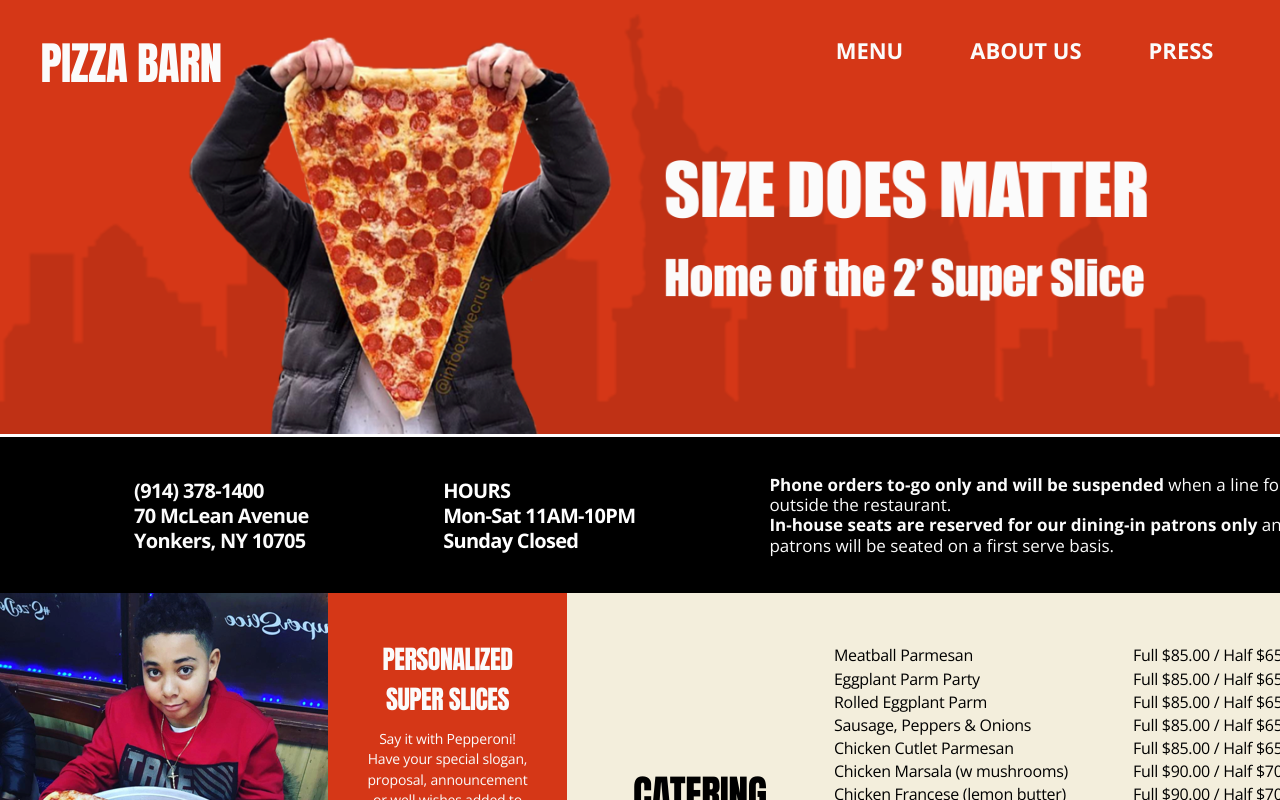
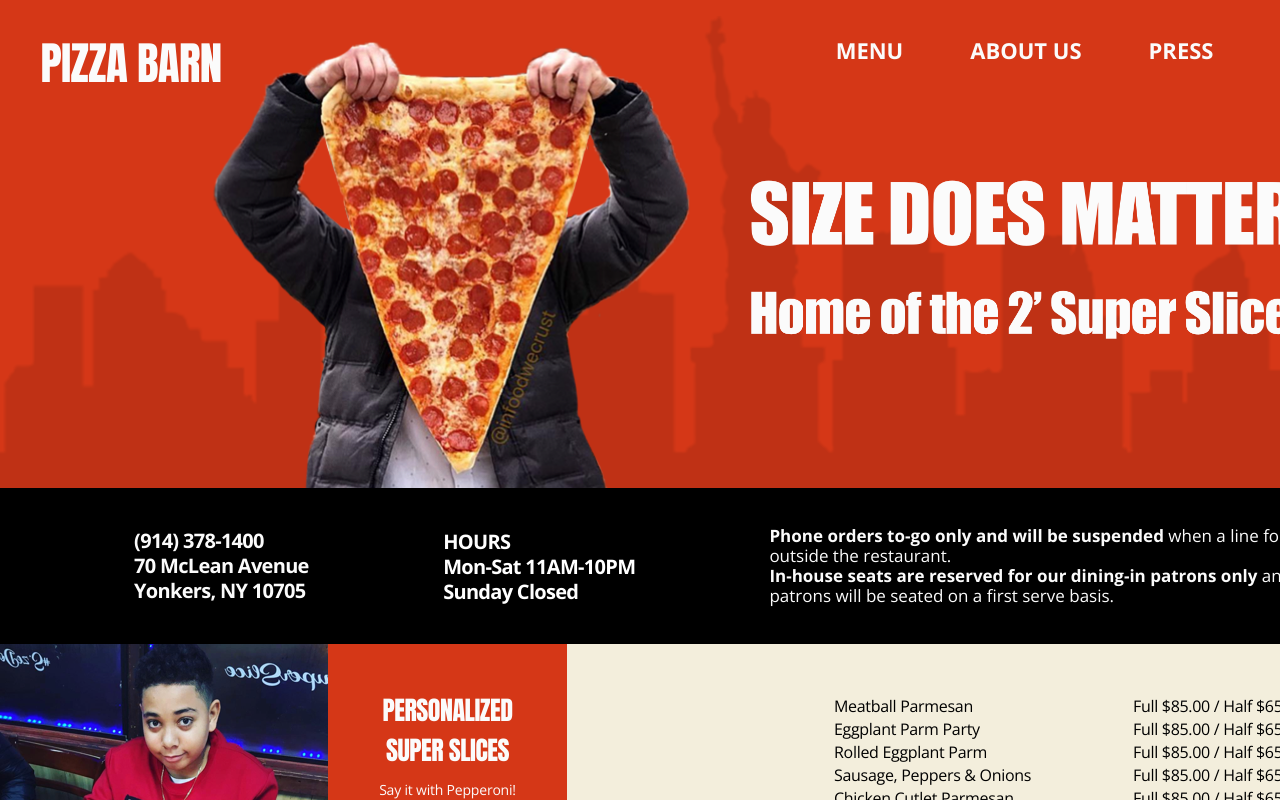
Before and after one commit to juniperalcorn/pizza-barn, a React (Create React App) app: page / in a window 1280 px wide. Shown: the top 800 px of the page. Built offline with nearby package versions, Linux system fonts and the light colour scheme.

Commit message:
smooth scrolling added

```diff
--- a/src/App.css
+++ b/src/App.css
@@ -2,3 +2,7 @@
   height: 100%;
   width: 1444px;
 }
+
+html {
+  scroll-behavior: smooth;
+}
--- a/src/components/caterHistoryNews/caterHistoryNews.js
+++ b/src/components/caterHistoryNews/caterHistoryNews.js
@@ -64,7 +64,7 @@
                     </div>
                 </div>
 
-                <div className='cHN-historyBlock'>
+                <div className='cHN-historyBlock' id="about">
                     <div className='cHN-historyBlock-header'>YONKER’S BEST PIZZA SINCE 1975</div>
 
                     <div className='cHN-historyBlock-lineContain'>
@@ -84,7 +84,7 @@
 
                 </div>
 
-                <div className='cHN-newsBlock'>
+                <div className='cHN-newsBlock' id="press">
                     <div className='cHN-newsBlock-header'>PEOPLE LOVE PIZZA BARN!</div>
                     <div className='cHN-newsBlock-linkContain'>
                         <div className='cHN-newsBlock-linkContain-link'><a href='#'><img id='foodNet' src={foodNet}></img></a></div>
--- a/src/components/header/Header.css
+++ b/src/components/header/Header.css
@@ -42,12 +42,11 @@
       background-color: black;
       float: left;
       justify-content: space-evenly;
-      margin-top: -3.5%;
       }
 
   .backImage {
     position: absolute;
-    width: 100%;
+    width: 1444px;
     z-index: -1;
   }
 
--- a/src/components/header/Header.js
+++ b/src/components/header/Header.js
@@ -11,11 +11,11 @@
           <div className='links'>
             <a className='home' href="#">MENU</a>
 
-            <a className='products' href="#">ABOUT US</a>
+            <a className='products' href="#about">ABOUT US</a>
 
-            <a className='about' href="#">PRESS</a>
+            <a className='about' href="#press">PRESS</a>
 
-            <a className='about' href="#">GALLERY</a>
+            <a className='about' href="#gallery">GALLERY</a>
 
           </div>
           <div className="title"><h2>PIZZA BARN</h2></div>
--- a/src/components/media/Media.js
+++ b/src/components/media/Media.js
@@ -38,7 +38,7 @@
                     style={{display: "flex", float: "right"}}
                 >
                 </ReactPlayer>
-                    <div className="media__container__copy">
+                    <div className="media__container__copy" id="gallery">
                         <span className="media__container__copy__header">DO YOU HAVE WHAT IT TAKES TO FINISH A SUPER SLICE?</span> <br/>
                         Post a selfie with a #SuperSlice and tag us to be featured on our social media pages!<br/>
                         @PizzaBarnYonkers on Instagram &amp; Twitter
```
